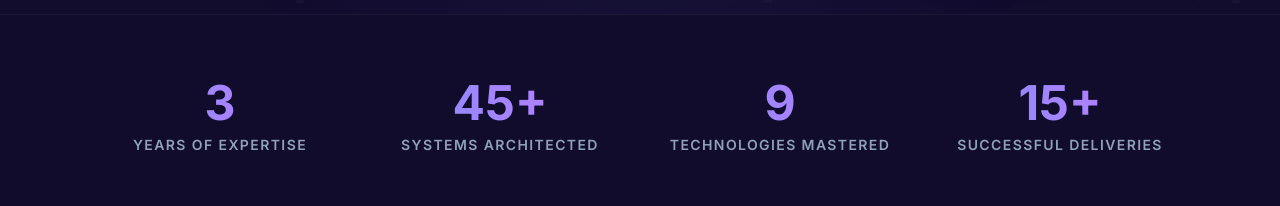
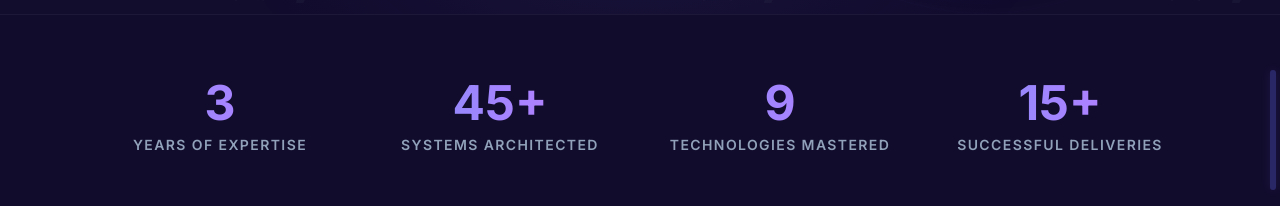
Before and after one commit to Rityxtech/My-Portfolio, a React (Vite) app: page / in a window 1280 px wide. Shown: the part 594-800 px from the top of the page. Built offline with nearby package versions, Linux system fonts and the light colour scheme.

Commit message:
feat: implement Lenis smooth scrolling and fixed custom scrollbar

```diff
--- a/package.json
+++ b/package.json
@@ -21,6 +21,7 @@
     "dotenv": "^17.2.3",
     "express": "^4.21.2",
     "helmet": "^8.1.0",
+    "lenis": "^1.3.19",
     "lucide-react": "^0.546.0",
     "motion": "^12.23.24",
     "nodemailer": "^8.0.3",
--- a/src/App.tsx
+++ b/src/App.tsx
@@ -6,6 +6,7 @@ import { Canvas, useFrame } from '@react-three/fiber';
 import { OrbitControls, MeshDistortMaterial, Float, Sphere, MeshWobbleMaterial, Text, PerspectiveCamera } from '@react-three/drei';
 import * as THREE from 'three';
 import PullToRefresh from './components/PullToRefresh';
+import CustomScrollbar from './components/CustomScrollbar';
 
 const Navbar = () => {
   const [isOpen, setIsOpen] = useState(false);
@@ -1722,6 +1723,7 @@ const ScrollToTop = () => {
 export default function App() {
   return (
     <PullToRefresh>
+      <CustomScrollbar />
       <div className="min-h-screen w-full max-w-[100vw] overflow-x-hidden relative">
         <Navbar />
         <main className="flex flex-col md:block">
--- /dev/null
+++ b/src/components/CustomScrollbar.tsx
@@ -0,0 +1,62 @@
+import React, { useEffect, useState } from 'react';
+import { motion, useScroll, useSpring, useTransform } from 'motion/react';
+
+const CustomScrollbar = () => {
+    const { scrollYProgress } = useScroll();
+    const [isHovered, setIsHovered] = useState(false);
+    const [isScrolling, setIsScrolling] = useState(false);
+
+    // Smooth out the scroll progress slightly for the visual thumb
+    const smoothProgress = useSpring(scrollYProgress, {
+        damping: 50,
+        stiffness: 400
+    });
+
+    // Calculate top offset for the thumb based on the scroll progress.
+    // We use string percentages so we don't need to know the window height.
+    const thumbTop = useTransform(smoothProgress, [0, 1], ["0%", "100%"]);
+
+    useEffect(() => {
+        let timeoutId: NodeJS.Timeout;
+
+        const handleScroll = () => {
+            setIsScrolling(true);
+            clearTimeout(timeoutId);
+            timeoutId = setTimeout(() => {
+                setIsScrolling(false);
+            }, 1000); // hide scrollbar after 1s of inactivity unless hovered
+        };
+
+        window.addEventListener('scroll', handleScroll, { passive: true });
+        return () => {
+            window.removeEventListener('scroll', handleScroll);
+            clearTimeout(timeoutId);
+        };
+    }, []);
+
+    return (
+        <div
+            className="fixed right-0 top-0 bottom-0 w-4 z-[999999] flex justify-center py-2 group cursor-pointer"
+            onMouseEnter={() => setIsHovered(true)}
+            onMouseLeave={() => setIsHovered(false)}
+        >
+            {/* Scrollbar Track (invisible by default, shows on hover or scroll) */}
+            <div
+                className={`absolute right-1 w-[6px] h-full bg-[#120d2d]/80 rounded-full transition-all duration-300 ${isHovered || isScrolling ? 'opacity-100' : 'opacity-0'
+                    }`}
+            />
+
+            {/* Scrollbar Thumb */}
+            <motion.div
+                className={`fixed right-1 w-[6px] rounded-full shadow-[0_0_10px_rgba(99,102,241,0.5)] transition-colors duration-300 ${isHovered ? 'bg-[#818cf8] w-[8px] right-[3px]' : 'bg-[#6366f1]'
+                    } ${isHovered || isScrolling ? 'opacity-100' : 'opacity-30'}`}
+                style={{
+                    top: useTransform(smoothProgress, [0, 1], ["2%", "83%"]), // keeps padding from top and bottom
+                    height: '15vh', // fixed height visual for the thumb
+                }}
+            />
+        </div>
+    );
+};
+
+export default CustomScrollbar;
--- a/src/index.css
+++ b/src/index.css
@@ -58,20 +58,12 @@ body {
   @apply bg-brand-darker text-slate-200 font-sans selection:bg-brand-accent selection:text-white overflow-x-hidden;
 }
 
-/* Custom Scrollbar */
+/* Hide Native Webkit Scrollbar */
 ::-webkit-scrollbar {
-  width: 8px;
+  display: none;
 }
 
-::-webkit-scrollbar-track {
-  background: #120d2d;
+* {
+  -ms-overflow-style: none;
+  scrollbar-width: none;
 }
-
-::-webkit-scrollbar-thumb {
-  background: #2e2463;
-  border-radius: 4px;
-}
-
-::-webkit-scrollbar-thumb:hover {
-  background: #6366f1;
-}
--- a/src/main.tsx
+++ b/src/main.tsx
@@ -1,10 +1,13 @@
-import {StrictMode} from 'react';
-import {createRoot} from 'react-dom/client';
+import { StrictMode } from 'react';
+import { createRoot } from 'react-dom/client';
+import { ReactLenis } from 'lenis/react';
 import App from './App.tsx';
 import './index.css';
 
 createRoot(document.getElementById('root')!).render(
   <StrictMode>
-    <App />
-  </StrictMode>,
+    <ReactLenis root options={{ lerp: 0.1, duration: 1.5, smoothWheel: true }}>
+      <App />
+    </ReactLenis>
+  </StrictMode>
 );
```
Also changed, not shown: 1 other file (tests, documents, lock files or other folders).
